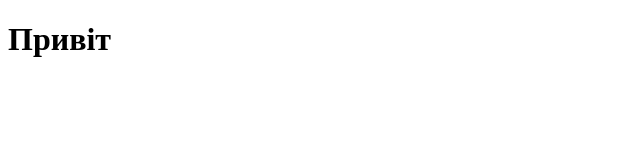
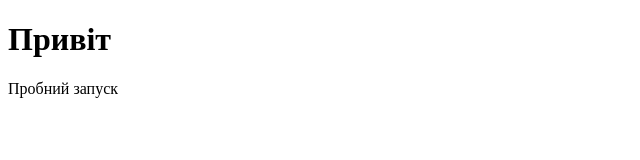
Before and after one commit to Naza999/Tutorial, a plain HTML site: page index.html in a window 1280 px wide. Shown: the whole page, without its empty margins (0-640 px from the left). Drawn offline with Linux system fonts and the light colour scheme.

Commit message:
Update index.html

```diff
--- a/index.html
+++ b/index.html
@@ -7,5 +7,6 @@
 </head>
 <body>
     <h1>Привіт</h1>
+    <p>Пробний запуск</p>
 </body>
 </html>
```
